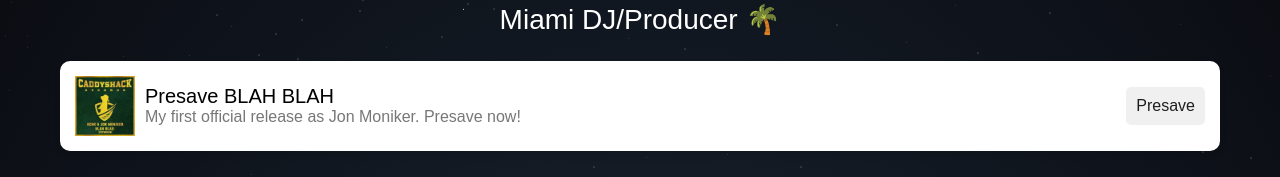
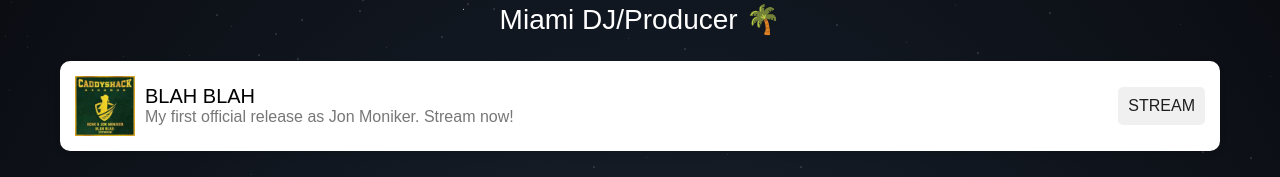
Before and after one commit to MoralesJonathan/jonmoniker-link-hub, a React (Create React App) app: page / in a window 1280 px wide. Shown: the part 160-337 px from the top of the page. Built offline with nearby package versions, Linux system fonts and the light colour scheme.

Commit message:
change presave to stream

```diff
--- a/src/App.js
+++ b/src/App.js
@@ -5,7 +5,7 @@
 import './App.css';
 
 const linkData = [
-  { thumbnail: 'blahblahart.jpg', title: 'Presave BLAH BLAH', subtitle: 'My first official release as Jon Moniker. Presave now!', url: 'https://ffm.to/cdyshk018', ctaText: 'Presave' }
+  { thumbnail: 'blahblahart.jpg', title: 'BLAH BLAH', subtitle: 'My first official release as Jon Moniker. Stream now!', url: 'https://ffm.to/cdyshk018', ctaText: 'STREAM' }
 ];
 
 const socialLinks = [
```
